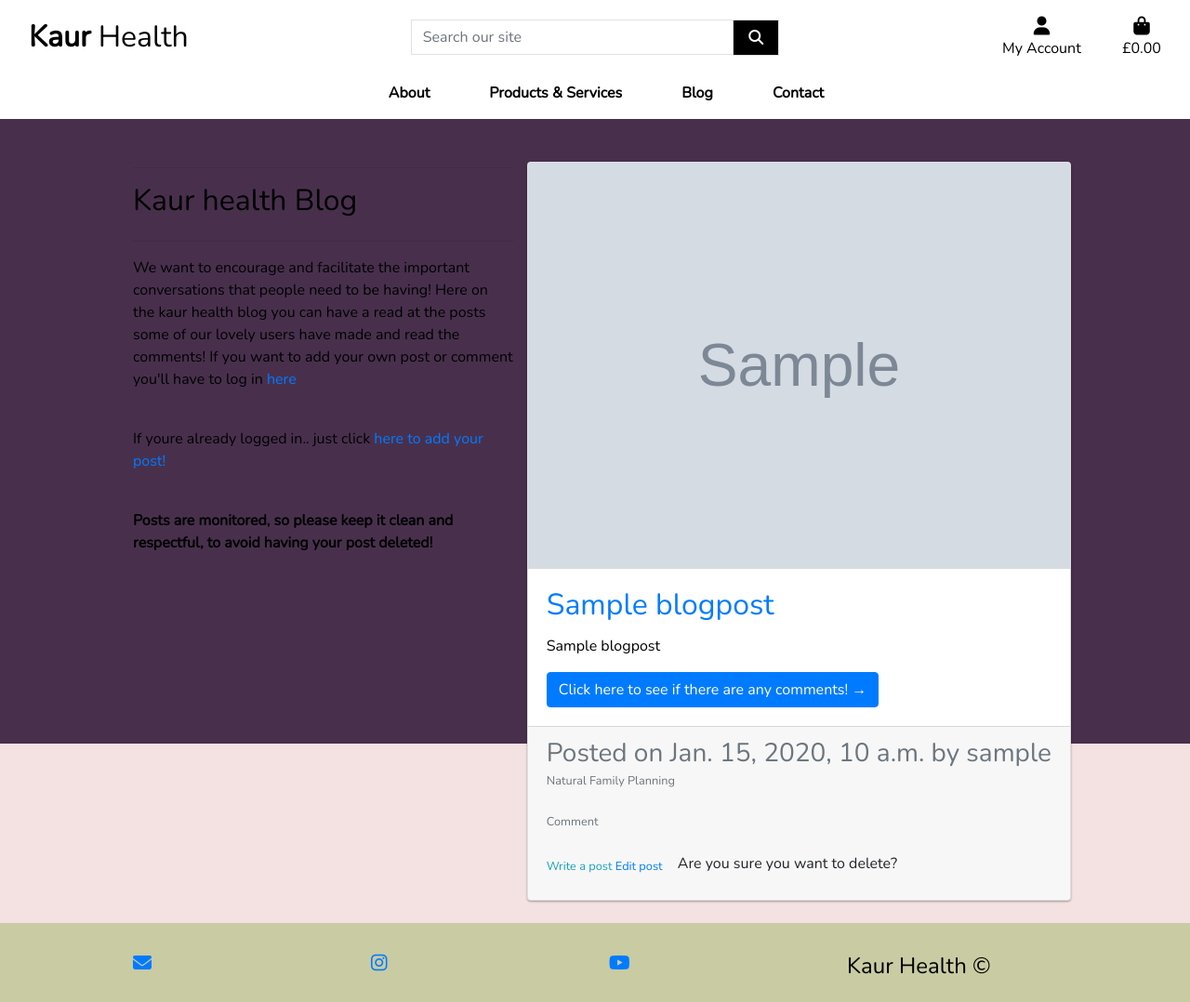
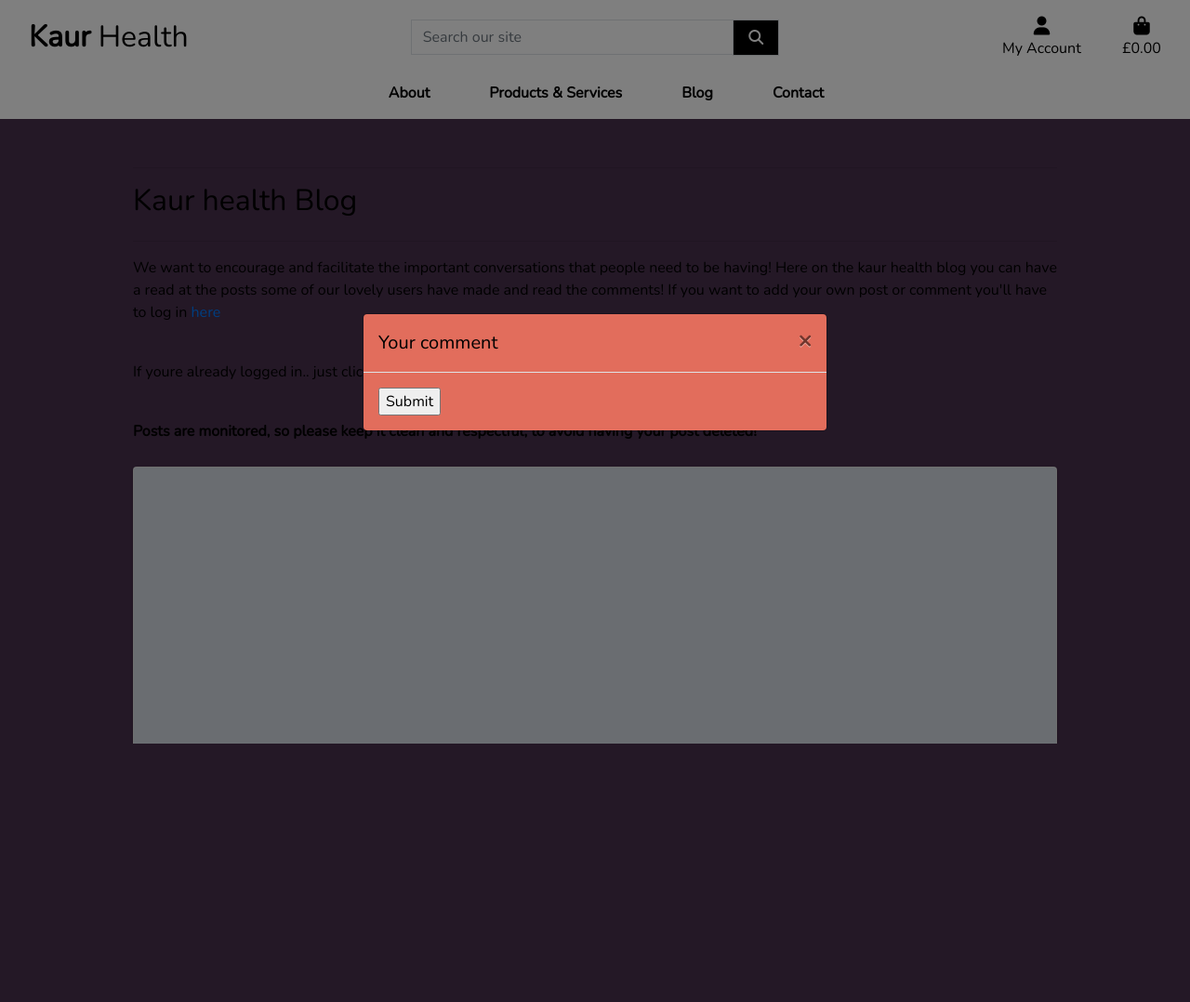
Before and after one commit to mayasaffron/Kaur-Health, a Django app: page /blog/ in a window 1280 px wide, after a click on "Comment". Shown: the whole page at 93% size. After the commit the page ends 800 px from the top, so only its background shows below. Run offline with Django 3.2, Linux system fonts and the light colour scheme; a user stored in the database is signed in; data comes from the database, SQL or seed files in the repository; tables that the repository leaves empty hold one stand-in row (values such as "Sample post"); grey boxes marked "Sample" are stand-in pictures; some libraries are stand-ins or nearby versions.

Commit message:
update: tidying layout

```diff
--- a/blog/templates/blog/all_blogs.html
+++ b/blog/templates/blog/all_blogs.html
@@ -28,9 +28,10 @@
              <br>
              <p><strong>Posts are monitored, so please keep it clean and respectful, to avoid having your post deleted!</strong></p>
         </div>
-
-
-        {% if author %}
+    </div>
+    <div class="row">
+        <div class="col">
+            {% if author %}
             {% if author == request.user.username %}
                 {% include 'includes/all_blogs_loop.html' %}
             {% else %}
@@ -40,6 +41,48 @@
         {% else %}
             {% include 'includes/all_blogs_loop.html' %}
         {% endif %}
+        </div>
+    </div>
+
+
+<!-- Comment Modal -->
+<div class="modal fade" id="commentModal" data-backdrop="static" data-keyboard="false" tabindex="-1"
+    aria-labelledby="commentModalLabel" aria-hidden="true">
+    <div class="modal-dialog modal-dialog-centered">
+        <div class="modal-content text-black">
+            <div class="modal-header">
+                <h5 class="modal-title" id="commentModalLabel">Your comment</h5>
+                <button type="button" class="close" data-dismiss="modal" aria-label="Close">
+                    <span aria-hidden="true">&times;</span>
+                </button>
+            </div>
+            <div class="modal-body">
+                <form action="{% url 'blog_detail' object.slug %}" method="POST">
+                    {% csrf_token %}
+                    {{ form | crispy }}
+                    <input type="submit" value="Submit"></form>
+            </div>
+        </div>
+    </div>
+</div>
+
+ <!-- Delete Modal -->
+<div class="modal fade" id="deleteModal" data-backdrop="static" data-keyboard="false" tabindex="-1"
+    aria-labelledby="commentModalLabel" aria-hidden="true">
+    <div class="modal-dialog modal-dialog-centered">
+        <div class="modal-content text-black">
+            <div class="modal-header">
+                <h5 class="modal-title" id="deleteModalLabel">Are you sure you want to delete?</h5>
+                <button type="button" class="close" data-dismiss="modal" aria-label="Close">
+                    <span aria-hidden="true">&times;</span>
+                </button>
+            </div>
+                <div class="modal-footer">
+                    <a href="{% url 'delete_blog' blog.pk %}"
+                        class="modal-close waves-effect waves-green btn-flat text-danger">Yes</a>
+                    <a class="modal-close waves-effect waves-green btn-flat">No</a>
+                </div>
+        </div>
     </div>
 </div>
 
--- a/blog/templates/includes/all_blogs_loop.html
+++ b/blog/templates/includes/all_blogs_loop.html
@@ -36,7 +36,7 @@
                     {% if request.user == blog.author %}
                     <a class="btn-edit" href="{% url 'update_blog' blog.slug %}">Edit post</a>
                     <!-- confirm delete modal -->
-                <h6 class="btn modal-trigger delete" data-toggle="modal" data-target="#deleteModal">Are you sure you want to delete?</h6>
+                <h6 class="btn modal-trigger delete" data-toggle="modal" data-target="#deleteModal">Delete post</h6>
                     {% endif %}
                 </small>
                 {% endif %}
```
Also changed, not shown: blog/templates/blog/blog_detail.html (+3 -8 lines).
